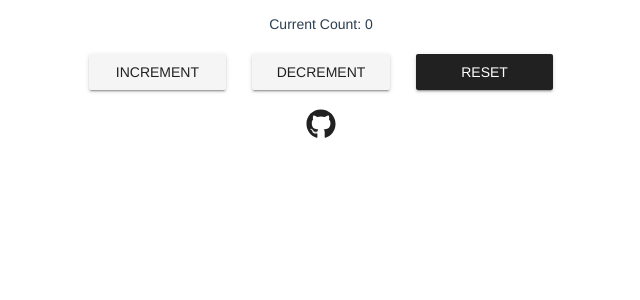
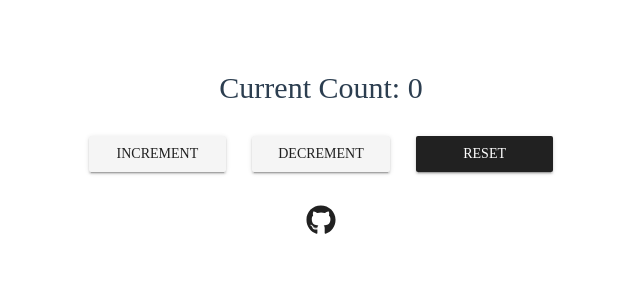
Before and after one commit to Nirajn2311/vue-counter-app, a Vue app: page / in a window 1280 px wide. Shown: the top 300 px of the page, without its empty margins (319-959 px from the left). Built offline with nearby package versions, Linux system fonts and the light colour scheme.

Commit message:
Change font and font size

```diff
--- a/src/App.vue
+++ b/src/App.vue
@@ -38,15 +38,17 @@ export default {
 
 <style>
 #app {
-	font-family: 'Avenir', Helvetica, Arial, sans-serif;
+	font-family: Fira Code;
 	-webkit-font-smoothing: antialiased;
 	-moz-osx-font-smoothing: grayscale;
 	text-align: center;
 	color: #2c3e50;
 	display: grid;
-	grid-template-rows: 1fr 1fr;
-	grid-column-gap: 10px;
+	margin-top: 60px;
+	grid-template-rows: 1fr 1fr 1fr;
+	grid-row-gap: 10px;
 	align-items: center;
+	font-size: 30px;
 }
 
 #button {
```
